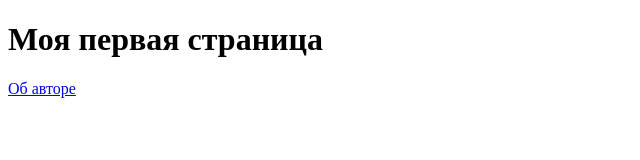
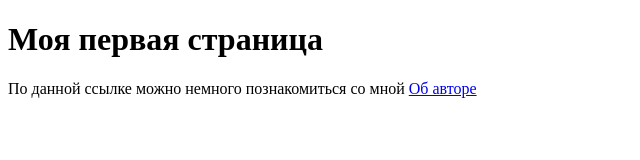
Before and after one commit to NataliPchelka/if-html, a plain HTML site: page index.html in a window 1280 px wide. Shown: the whole page, without its empty margins (0-640 px from the left). Drawn offline with Linux system fonts and the light colour scheme.

Commit message:
modified fieles

```diff
--- a/index.html
+++ b/index.html
@@ -1,13 +1,17 @@
 <!DOCTYPE html>
 <html lang="en">
+
 <head>
     <meta charset="UTF-8">
     <meta http-equiv="X-UA-Compatible" content="IE=edge">
     <meta name="viewport" content="width=device-width, initial-scale=1.0">
     <title>Первый проект</title>
 </head>
+
 <body>
     <h1>Моя первая страница</h1>
-    <a href="./about/index.html" target="_blank">Об авторе</a>
+    <p>По данной ссылке можно немного познакомиться со мной <a href="./about/index.html" target="_blank">Об авторе</a>
+    </p>
 </body>
+
 </html>
```
